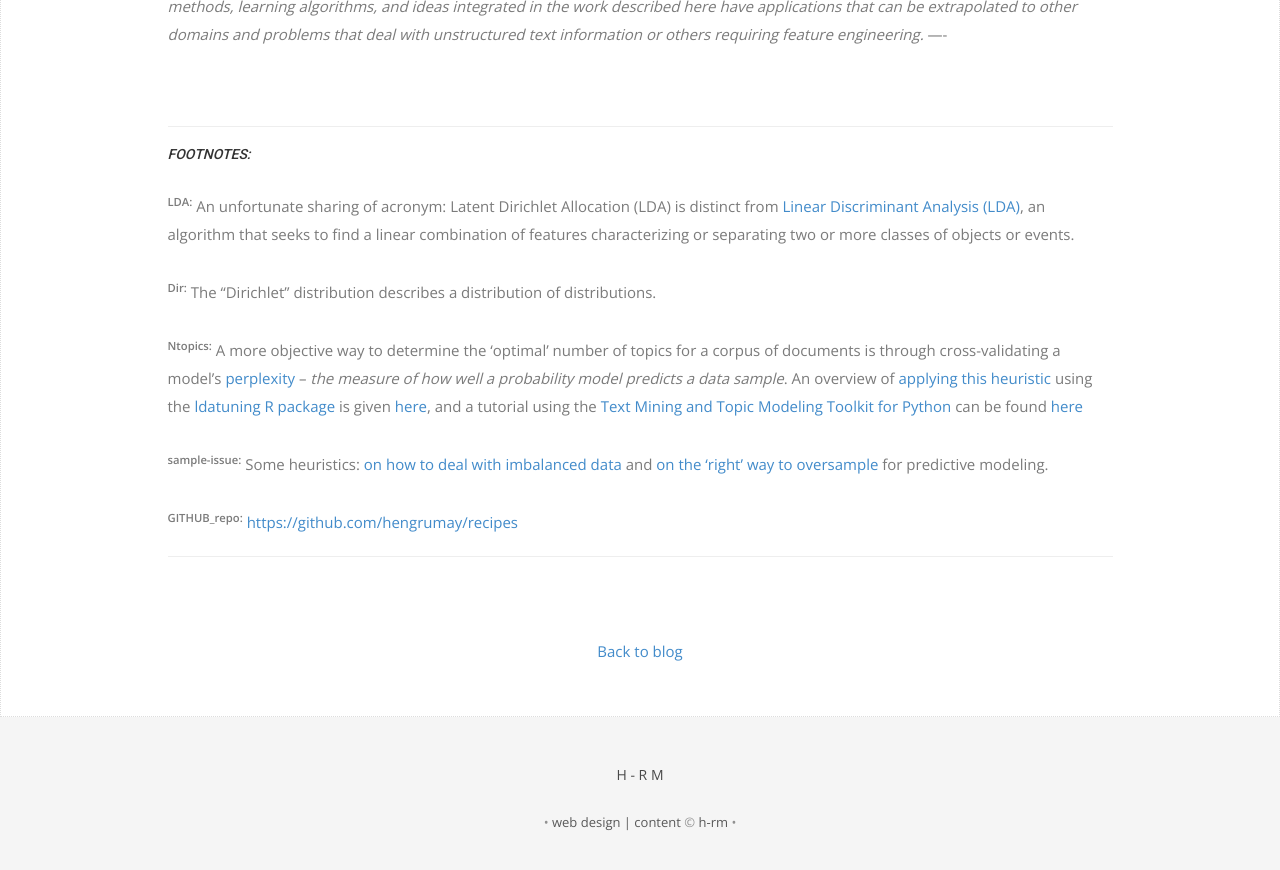
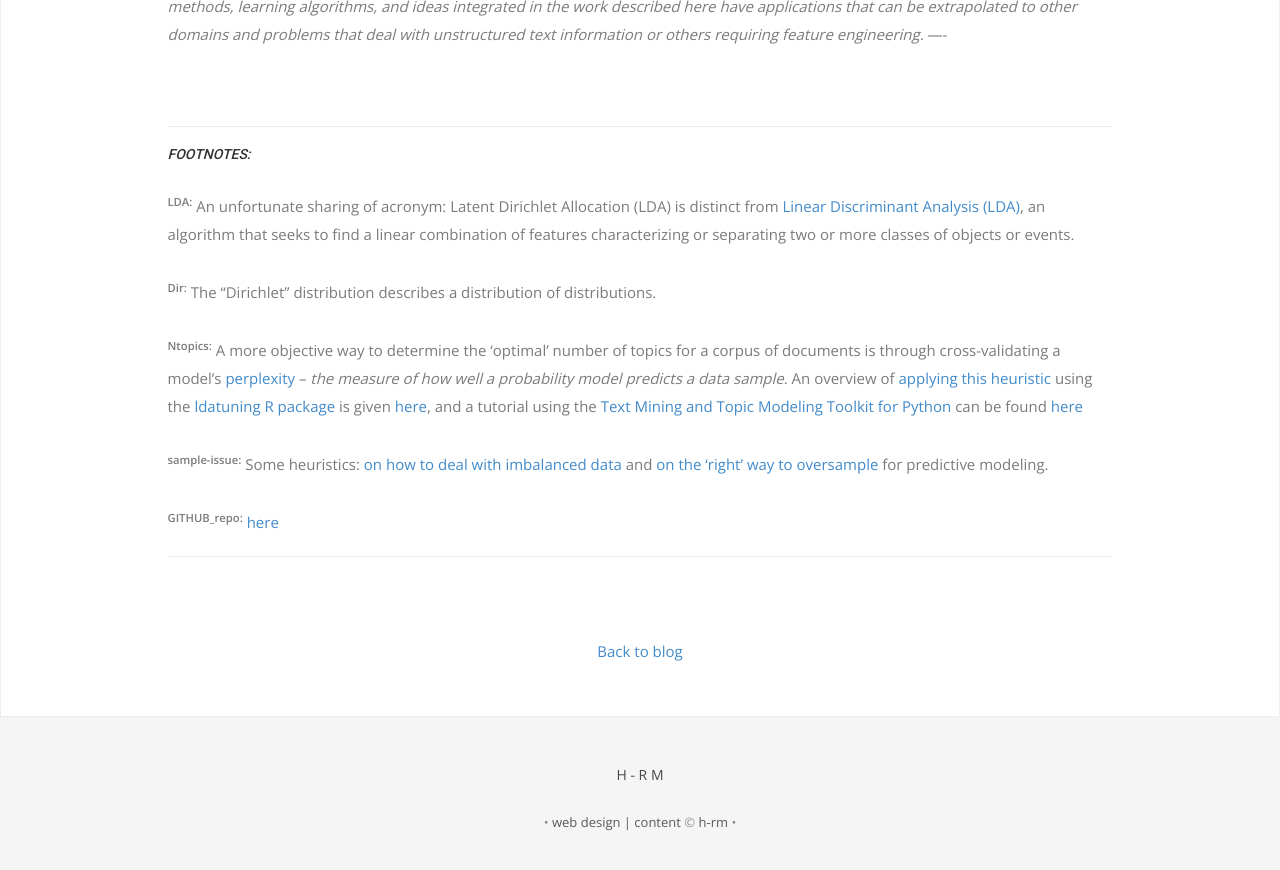
Before and after one commit to hengrumay/hengrumay.github.io, a Jekyll site: the page built from _posts/2017-12-22-MenuPlannerHelper.md, in a window 1280 px wide and 900 px high, scrolled down 12825 px. Shown: the top 870 px of the window. Built offline with Jekyll 4.4.1, drawn with Linux system fonts in a browser that asks for light colours; nearby versions of some CDN libraries; some web fonts are replaced; comment, search, counter and statistics services are not loaded.

Commit message:
Update 2017-12-22-MenuPlannerHelper.md

```diff
--- a/_posts/2017-12-22-MenuPlannerHelper.md
+++ b/_posts/2017-12-22-MenuPlannerHelper.md
@@ -224,7 +224,7 @@ _____
 
 <b><sup>sample-issue:</sup></b> Some heuristics: [on how to deal with imbalanced data](https://svds.com/learning-imbalanced-classes/) and [on the 'right' way to oversample](https://beckernick.github.io/oversampling-modeling/) for predictive modeling.
 
-<b><sup>GITHUB_repo:</sup></b> [https://github.com/hengrumay/recipes](https://github.com/hengrumay/recipes)
+<b><sup>GITHUB_repo:</sup></b> [here](https://github.com/hengrumay/recipes)
 
 _____
 
```
